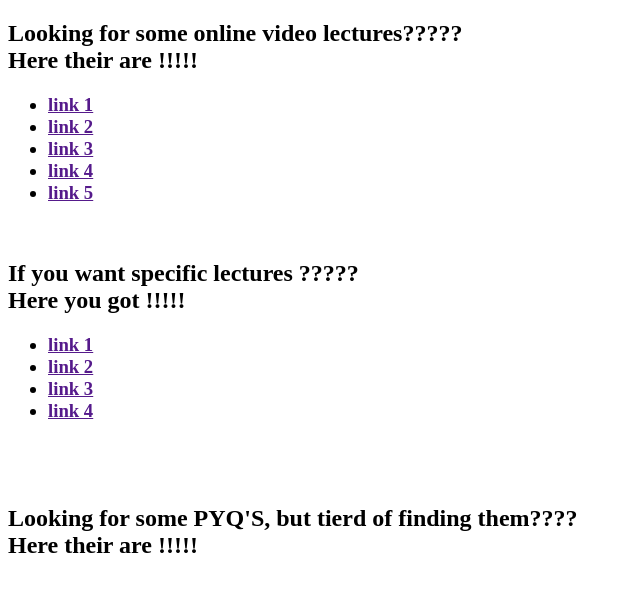
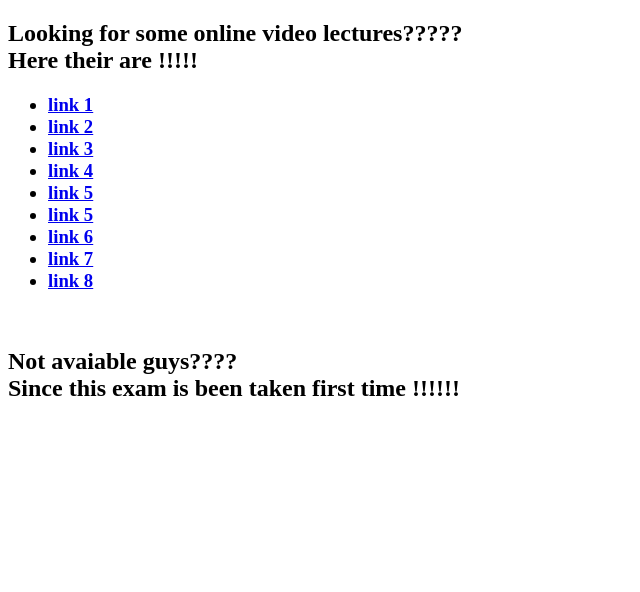
Before and after one commit to Ravikant909/learnova_mark2, a plain HTML site: page CI.html in a window 1280 px wide. Shown: the whole page, without its empty margins (0-640 px from the left). Drawn offline with Linux system fonts and the light colour scheme.

Commit message:
update links and content in CI.html

```diff
--- a/CI.html
+++ b/CI.html
@@ -13,33 +13,37 @@
     <body>
         <h3>
         <ul>
-            <li> <a href= ""> link 1</a></li>
-            <li> <a href= ""> link 2</a></li>
-            <li> <a href= ""> link 3</a></li>
-            <li> <a href= ""> link 4</a></li>
-            <li> <a href= ""> link 5</a></li>
+            <li> <a href= "https://youtube.com/playlist?list=PLIEVEMAFhG48wZr7qyD4coAuF0EgieTz-&si=iqqsz9crtgRbSEf5"> link 1</a></li>
+            <li> <a href= "https://youtube.com/playlist?list=PLNpnnvxnB2dvFiYlWGsRSpoJme9NaPgle&si=cJ7cg2F9uR2Ucx5e"> link 2</a></li>
+            <li> <a href= "https://youtu.be/KpkoDha-gR4?si=3cqMfslbRddKfPPh"> link 3</a></li>
+            <li> <a href= "https://youtu.be/W-OikE_-n-o?si=HyV2aYtNHOuSbsZY"> link 4</a></li>
+            <li> <a href= "https://youtu.be/7dxt1vcJQQk?si=ovGizf7FZrkFdSg3"> link 5</a></li>
+            <li> <a href= "https://youtu.be/jpU73yXBIWo?si=nPRtMbO9155JGG0Y"> link 5</a></li>
+            <li> <a href= "https://youtu.be/RbsVIvUQEBA?si=wMfjAX2RhJXL1o7I"> link 6</a></li>
+            <li> <a href= "https://youtu.be/Dl85IEp8IRs?si=KpdLxq9_AJ1xc9JE"> link 7</a></li>
+            <li> <a href= "https://youtu.be/IusiYyQBTfo?si=-wW5a85NT5muGFhK"> link 8</a></li>
             </ul>
         </h3>
         <br>
-        <h2>
+        <!-- <h2>
            <b>If you want specific lectures ?????</b>
            <br>
            <B>Here you got !!!!!</B>
-        </h2>
-        <h3>
+        </h2> -->
+        <!-- <h3>
         <ul>
-            <li> <a href= ""> link 1</a></li>
-            <li> <a href= ""> link 2</a></li>
-            <li> <a href= ""> link 3</a></li>
+            <li> <a href= "https://youtube.com/playlist?list=PLIEVEMAFhG48wZr7qyD4coAuF0EgieTz-&si=iqqsz9crtgRbSEf5"> link 1</a></li>
+            <li> <a href= "https://youtube.com/playlist?list=PLNpnnvxnB2dvFiYlWGsRSpoJme9NaPgle&si=cJ7cg2F9uR2Ucx5e"> link 2</a></li>
+            <li> <a href= "https://youtu.be/KpkoDha-gR4?si=3cqMfslbRddKfPPh"> link 3</a></li>
             <li> <a href= ""> link 4</a></li>
         </ul>
         <br>
         <br>
-        </h3>
+        </h3> -->
         <h2>
-           <b>Looking for some PYQ'S, but tierd of finding them????</b>
+           <b>Not avaiable guys????</b>
            <br>
-           <B>Here their are !!!!!</B>
+           <B>Since this exam is been taken first time !!!!!!</B>
         </h2>
         <!-- <H3>
         <ul>
```
